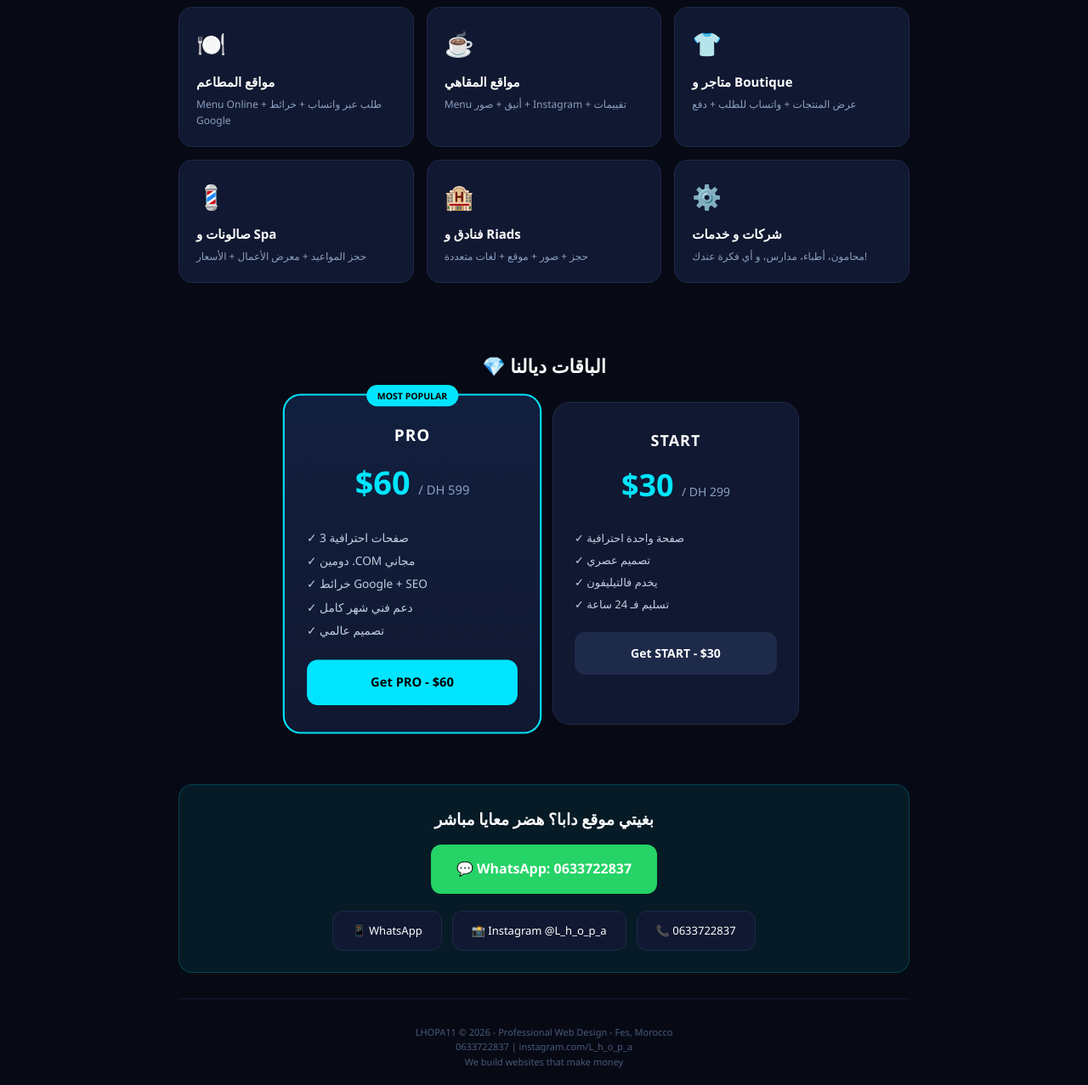
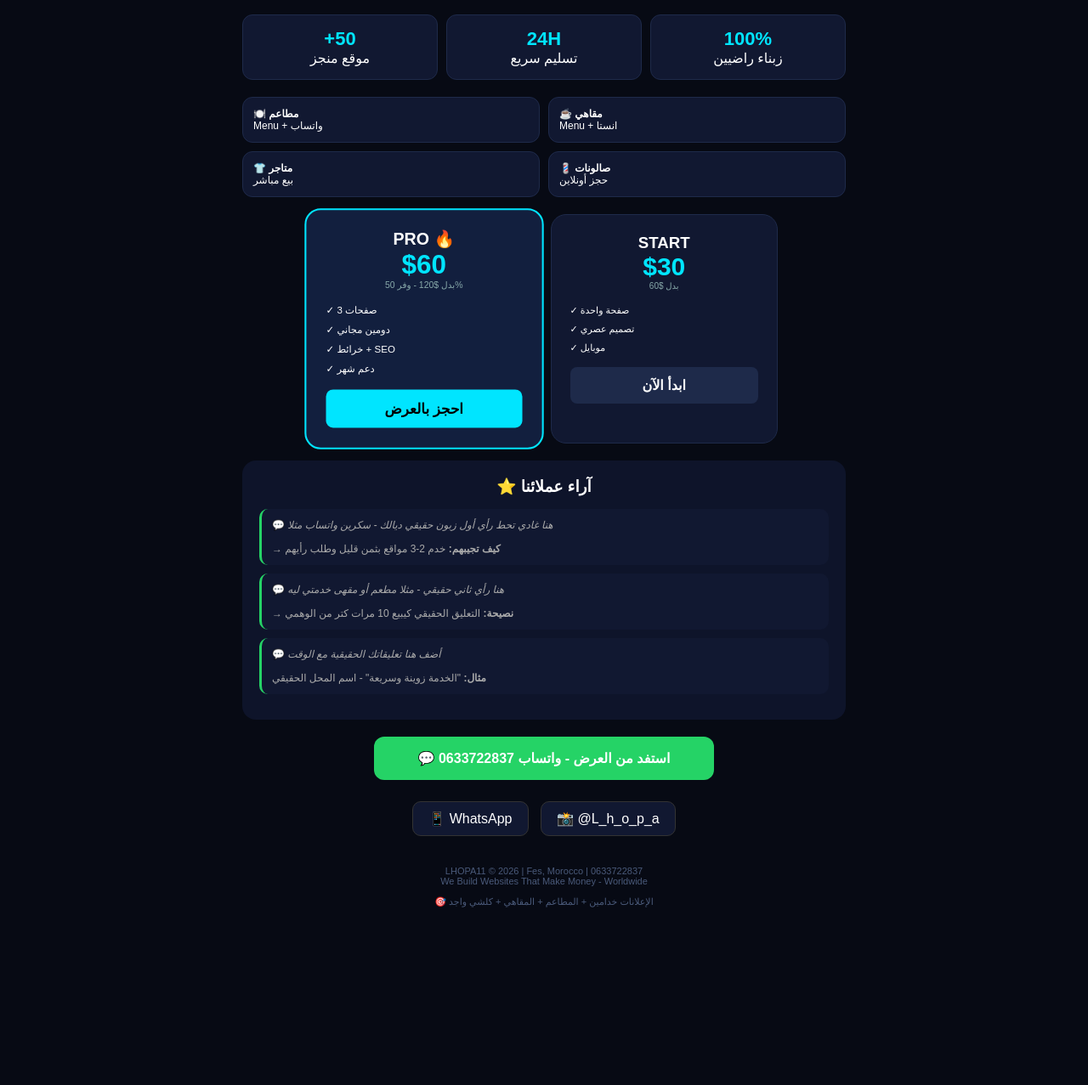
Before and after one commit to lhopa11/lhopa11.github.io, a plain HTML site: page index.html in a window 1280 px wide. Shown: the part 451-1728 px from the top of the page at 85% size. After the commit the page ends 1539 px from the top, so only its background shows below. Drawn offline with Linux system fonts and the light colour scheme.

Commit message:
Update index.html

```diff
--- a/index.html
+++ b/index.html
@@ -3,95 +3,80 @@
 <head>
 <meta charset="UTF-8">
 <meta name="viewport" content="width=device-width, initial-scale=1.0">
-<title>LHOPA11 | Websites That Make Money - Worldwide</title>
-<meta name="description" content="We build professional websites for Restaurants, Cafes, Shops & Businesses. Morocco, Europe, Gulf, USA.">
+<title>LHOPA11 | Websites That Make Money</title>
 <script>(function(s){s.dataset.zone='12032914',s.src='https://n6wxm.com/vignette.min.js'})([document.documentElement, document.body].filter(Boolean).pop().appendChild(document.createElement('script')))</script>
 <script>(function(s){s.dataset.zone='12032822',s.src='https://al5sm.com/tag.min.js'})([document.documentElement, document.body].filter(Boolean).pop().appendChild(document.createElement('script')))</script>
 <script src="https://5gvci.com/act/files/tag.min.js?z=12032678" data-cfasync="false" async></script>
 <style>
-*{margin:0;padding:0;box-sizing:border-box;font-family:'Segoe UI',Arial,sans-serif}
-body{background:#070a14;color:#fff;line-height:1.6}
-.hero{background:linear-gradient(180deg,#0f162e 0%,#070a14 100%);padding:60px 20px 40px;text-align:center;border-bottom:1px solid #1a2342}
-.logo{font-size:38px;font-weight:900;letter-spacing:2px}.logo span{color:#00e5ff}
-.badge{display:inline-block;background:#141f3d;border:1px solid #00e5ff33;color:#8aa0c0;padding:6px 14px;border-radius:20px;font-size:12px;margin:15px 0}
-.hero h2{font-size:32px;font-weight:800;margin:15px 0 10px;line-height:1.2}
-.hero h2 span{color:#00e5ff}
-.hero p{color:#8aa0c0;max-width:500px;margin:0 auto 10px;font-size:14px}
-.container{max-width:900px;margin:0 auto;padding:0 20px}
-.section{padding:40px 0}
-.section-title{text-align:center;font-size:22px;margin-bottom:25px;font-weight:700}
-.services-grid{display:grid;grid-template-columns:repeat(auto-fit,minmax(250px,1fr));gap:15px}
-.service-card{background:#111831;border:1px solid #1e2a4a;border-radius:16px;padding:20px;text-align:left;transition:.3s}
-.service-card:hover{border-color:#00e5ff66;transform:translateY(-3px)}
-.service-card .icon{font-size:28px;margin-bottom:10px}
-.service-card h4{font-size:15px;margin-bottom:5px}
-.service-card p{font-size:12px;color:#8aa0c0}
-.pricing{display:grid;grid-template-columns:repeat(auto-fit,minmax(240px,1fr));gap:20px;max-width:600px;margin:0 auto}
-.price-card{background:#111831;border-radius:20px;padding:30px 25px;text-align:center;border:1px solid #1e2a4a;position:relative}
-.price-card.pro{border:2px solid #00e5ff;background:linear-gradient(180deg,#121f3e 0%,#111831 100%);transform:scale(1.05)}
-.popular{position:absolute;top:-12px;left:50%;transform:translateX(-50%);background:#00e5ff;color:#000;font-size:10px;font-weight:800;padding:4px 12px;border-radius:20px}
-.price-card h3{font-size:18px;letter-spacing:1px}.price{font-size:36px;font-weight:900;color:#00e5ff;margin:10px 0}.price small{font-size:14px;color:#8aa0c0;font-weight:400}
-.price-card ul{list-style:none;text-align:left;margin:20px 0;font-size:13px;color:#c0d0e0;line-height:26px}
-.btn{display:block;width:100%;padding:14px;border-radius:12px;font-weight:800;text-decoration:none;font-size:14px;transition:.3s}
-.btn-pro{background:#00e5ff;color:#000}.btn-start{background:#1e2a4a;color:#fff}
-.btn:hover{opacity:.9;transform:scale(.98)}
-.cta{background:#00e5ff14;border:1px solid #00e5ff33;border-radius:16px;padding:25px;text-align:center;margin:30px 0}
-.cta h3{margin-bottom:15px}
-.wa-main{background:#25D366;color:#fff;padding:16px 30px;border-radius:12px;display:inline-flex;align-items:center;gap:10px;text-decoration:none;font-weight:800;font-size:16px}
-.contacts{display:flex;justify-content:center;gap:12px;flex-wrap:wrap;margin-top:20px}
-.contacts a{background:#111831;border:1px solid #1e2a4a;padding:12px 22px;border-radius:12px;color:#fff;text-decoration:none;font-size:13px;display:flex;align-items:center;gap:8px}
-.footer{text-align:center;padding:30px;color:#4a5a7a;font-size:11px;border-top:1px solid #111831;margin-top:20px}
+*{margin:0;padding:0;box-sizing:border-box;font-family:Arial}
+body{background:#070a14;color:#fff;text-align:center}
+.top{ background:linear-gradient(90deg,#ff0033,#ff9900); padding:12px; font-weight:900; font-size:14px}
+.hero{padding:35px 20px}
+.logo{font-size:40px;font-weight:900} .logo span{color:#00e5ff}
+.hero h2{font-size:28px;margin:12px 0} .hero h2 span{color:#00e5ff}
+.badge{background:#141f3d;border:1px solid #00e5ff33;color:#8aa;padding:6px 14px;border-radius:20px;font-size:12px;display:inline-block;margin:10px}
+.container{max-width:750px;margin:0 auto;padding:0 20px}
+.offer{background:#111831;border:2px dashed #00e5ff;border-radius:16px;padding:20px;margin:15px 0}
+.offer .old{text-decoration:line-through;color:#777} .offer .new{font-size:32px;font-weight:900;color:#25D366}
+.stats{display:grid;grid-template-columns:1fr 1fr 1fr;gap:10px;margin:20px 0}
+.stat{background:#111831;border:1px solid #1e2a4a;border-radius:12px;padding:15px}
+.stat b{font-size:22px;color:#00e5ff;display:block}
+.services{display:grid;grid-template-columns:1fr 1fr;gap:10px;text-align:left;margin:20px 0}
+.svc{background:#111831;border:1px solid #1e2a4a;border-radius:12px;padding:12px;font-size:12px}
+.cards{display:grid;grid-template-columns:1fr 1fr;gap:15px;max-width:550px;margin:20px auto}
+.card{background:#111831;border-radius:18px;padding:22px;border:1px solid #1e2a4a}
+.card.pro{border:2px solid #00e5ff;background:#121f3e;transform:scale(1.05)}
+.price{font-size:30px;color:#00e5ff;font-weight:900}
+.wa{background:#25D366;color:#fff;padding:16px;border-radius:12px;display:block;max-width:400px;margin:20px auto;text-decoration:none;font-weight:900;font-size:16px}
+.testi{background:#0e142a;border-radius:16px;padding:20px;margin:20px 0;text-align:left}
+.testi h3{text-align:center;margin-bottom:15px}
+.t-box{background:#111831;border-radius:10px;padding:12px;margin:10px 0;border-left:3px solid #25D366;font-size:12px;color:#aaa}
+.footer{padding:20px;color:#4a5a7a;font-size:11px}
 </style>
 </head>
 <body>
+<div class="top">🔥 تخفيض 50% - باقي 3 أيام فقط! + دومين مجاني 🎁</div>
 <div class="hero">
 <div class="logo">LHOPA<span>11</span></div>
-<div class="badge">🌍 Worldwide - Morocco | Europe | Gulf | USA</div>
-<h2>We Build Websites<br><span>That Make Money</span></h2>
-<p>تصميم مواقع احترافية تجيب الكليان - مطاعم، مقاهي، متاجر، شركات</p>
+<div class="badge">🌍 Worldwide | 0633722837 | @L_h_o_p_a</div>
+<h2>كنصايب مواقع<br><span>كتجيب الكليان 💰</span></h2>
+<p style="color:#8aa;font-size:13px">مطاعم • مقاهي • متاجر • شركات • أي مشروع</p>
+</div>
+<div class="container">
+<div class="offer">
+<h3>🎉 عرض الأسبوع</h3>
+<p><span class="old">$120</span> → <span class="new">$60 فقط</span> / 599 درهم</p>
+<p style="font-size:11px;color:#ff0;margin-top:8px">+ هدية: دومين .COM + تركيب + شهر دعم مجاني</p>
+</div>
+<div class="stats">
+<div class="stat"><b>+50</b> موقع منجز</div>
+<div class="stat"><b>24H</b> تسليم سريع</div>
+<div class="stat"><b>100%</b> زبناء راضيين</div>
+</div>
+<div class="services">
+<div class="svc">🍽️ <b>مطاعم</b><br>Menu + واتساب</div>
+<div class="svc">☕ <b>مقاهي</b><br>Menu + انستا</div>
+<div class="svc">👕 <b>متاجر</b><br>بيع مباشر</div>
+<div class="svc">💈 <b>صالونات</b><br>حجز أونلاين</div>
+</div>
+<div class="cards">
+<div class="card pro"><h3>PRO 🔥</h3><div class="price">$60</div><p style="font-size:10px;color:#8aa">بدل $120 - وفر 50%</p><p style="font-size:11px;text-align:left;margin:12px 0;line-height:22px">✓ 3 صفحات<br>✓ دومين مجاني<br>✓ خرائط + SEO<br>✓ دعم شهر</p><a href="https://wa.me/212633722837?text=Bghit%20PRO%20$60%20promo" style="background:#00e5ff;color:#000;padding:12px;border-radius:8px;display:block;text-decoration:none;font-weight:800">احجز بالعرض</a></div>
+<div class="card"><h3>START</h3><div class="price">$30</div><p style="font-size:10px;color:#8aa">بدل $60</p><p style="font-size:11px;text-align:left;margin:12px 0;line-height:22px">✓ صفحة واحدة<br>✓ تصميم عصري<br>✓ موبايل</p><a href="https://wa.me/212633722837?text=Bghit%20START" style="background:#1e2a4a;color:#fff;padding:12px;border-radius:8px;display:block;text-decoration:none;font-weight:800">ابدأ الآن</a></div>
 </div>
 
-<div class="container">
-<div class="section">
-<h3 class="section-title">🔥 كنصايب ليك أي نوع ديال المواقع</h3>
-<div class="services-grid">
-<div class="service-card"><div class="icon">🍽️</div><h4>مواقع المطاعم</h4><p>Menu Online + طلب عبر واتساب + خرائط Google</p></div>
-<div class="service-card"><div class="icon">☕</div><h4>مواقع المقاهي</h4><p>Menu أنيق + صور + Instagram + تقييمات</p></div>
-<div class="service-card"><div class="icon">👕</div><h4>متاجر و Boutique</h4><p>عرض المنتجات + واتساب للطلب + دفع</p></div>
-<div class="service-card"><div class="icon">💈</div><h4>صالونات و Spa</h4><p>حجز المواعيد + معرض الأعمال + الأسعار</p></div>
-<div class="service-card"><div class="icon">🏨</div><h4>فنادق و Riads</h4><p>حجز + صور + موقع + لغات متعددة</p></div>
-<div class="service-card"><div class="icon">⚙️</div><h4>شركات و خدمات</h4><p>محامون، أطباء، مدارس، و أي فكرة عندك!</p></div>
-</div>
+<div class="testi">
+<h3>⭐ آراء عملائنا</h3>
+<div class="t-box">💬 <i>هنا غادي تحط رأي أول زبون حقيقي ديالك - سكرين واتساب مثلا</i><br><br><b>→ كيف تجيبهم:</b> خدم 2-3 مواقع بثمن قليل وطلب رأيهم</div>
+<div class="t-box">💬 <i>هنا رأي ثاني حقيقي - مثلا مطعم أو مقهى خدمتي ليه</i><br><br><b>→ نصيحة:</b> التعليق الحقيقي كيبيع 10 مرات كتر من الوهمي</div>
+<div class="t-box">💬 <i>أضف هنا تعليقاتك الحقيقية مع الوقت</i><br><br><b>مثال:</b> "الخدمة زوينة وسريعة" - اسم المحل الحقيقي</div>
 </div>
 
-<div class="section">
-<h3 class="section-title">💎 الباقات ديالنا</h3>
-<div class="pricing">
-<div class="price-card pro">
-<div class="popular">MOST POPULAR</div>
-<h3>PRO</h3><div class="price">$60 <small>/ DH 599</small></div>
-<ul><li>✓ 3 صفحات احترافية</li><li>✓ دومين .COM مجاني</li><li>✓ خرائط Google + SEO</li><li>✓ دعم فني شهر كامل</li><li>✓ تصميم عالمي</li></ul>
-<a class="btn btn-pro" href="https://wa.me/212633722837?text=Salam%20LHOPA11%20bghit%20PRO%20$60%20-%20DH599">Get PRO - $60</a>
+<a class="wa" href="https://wa.me/212633722837?text=Salam%20LHOPA11%20bghit%20website%20promo">💬 استفد من العرض - واتساب 0633722837</a>
+<div style="margin:10px 0">
+<a href="https://wa.me/212633722837" style="background:#111831;border:1px solid #333;padding:10px 18px;border-radius:10px;color:#fff;text-decoration:none;margin:5px;display:inline-block">📱 WhatsApp</a>
+<a href="https://instagram.com/L_h_o_p_a" style="background:#111831;border:1px solid #333;padding:10px 18px;border-radius:10px;color:#fff;text-decoration:none;margin:5px;display:inline-block">📸 @L_h_o_p_a</a>
 </div>
-<div class="price-card">
-<h3>START</h3><div class="price">$30 <small>/ DH 299</small></div>
-<ul><li>✓ صفحة واحدة احترافية</li><li>✓ تصميم عصري</li><li>✓ يخدم فالتيليفون</li><li>✓ تسليم فـ 24 ساعة</li></ul>
-<a class="btn btn-start" href="https://wa.me/212633722837?text=Salam%20LHOPA11%20bghit%20START%20$30">Get START - $30</a>
-</div>
-</div>
-</div>
-
-<div class="cta">
-<h3>بغيتي موقع دابا؟ هضر معايا مباشر</h3>
-<a class="wa-main" href="https://wa.me/212633722837?text=Salam%20LHOPA11%20bghit%20website">💬 WhatsApp: 0633722837</a>
-<div class="contacts">
-<a href="https://wa.me/212633722837">📱 WhatsApp</a>
-<a href="https://instagram.com/L_h_o_p_a">📸 Instagram @L_h_o_p_a</a>
-<a href="tel:+212633722837">📞 0633722837</a>
-</div>
-</div>
-
-<div class="footer">LHOPA11 © 2026 - Professional Web Design - Fes, Morocco<br>0633722837 | instagram.com/L_h_o_p_a<br>We build websites that make money</div>
+<div class="footer">LHOPA11 © 2026 | Fes, Morocco | 0633722837<br>We Build Websites That Make Money - Worldwide<br><br>🎯 الإعلانات خدامين + المطاعم + المقاهي + كلشي واجد</div>
 </div>
 </body>
 </html>
```
